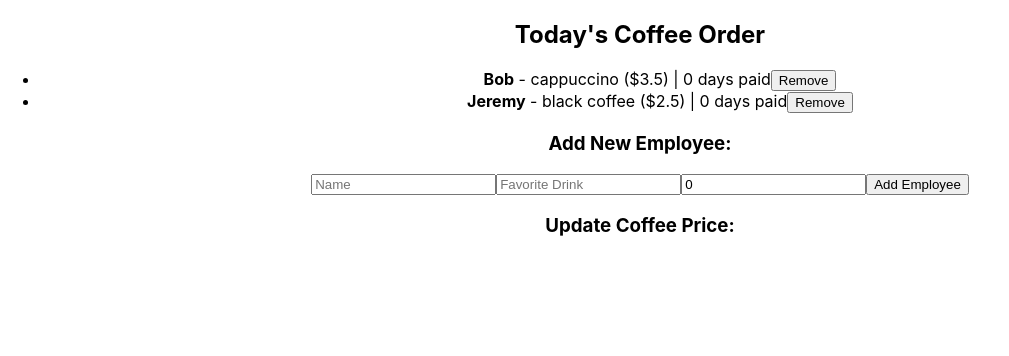
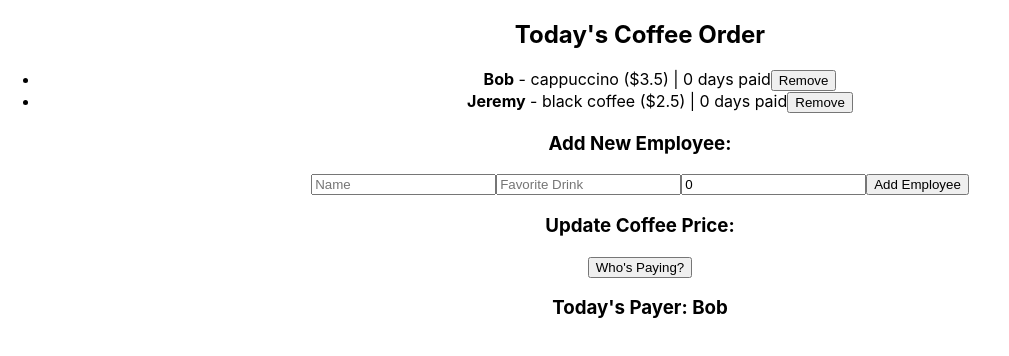
Before and after one commit to dustin-longenecker/coffee-payment, a React (Create React App) app: page / in a window 1280 px wide. Shown: the top 356 px of the page, without its empty margins (0-1009 px from the left). Built offline with nearby package versions, Linux system fonts and the light colour scheme.

Commit message:
added: logic and reasoning / README

```diff
--- a/src/Components/CoffeePayment.js
+++ b/src/Components/CoffeePayment.js
@@ -12,7 +12,7 @@ const CoffeePayment = () => {
   const [daysPaid, setDaysPaid] = useState(0);
 
 
-
+  //add
   const addEmployee = () => {
     if (name && drink && cost > 0) {
       setCoffees([...coffees, { name, drink, cost: parseFloat(cost) }]);
@@ -25,12 +25,44 @@ const CoffeePayment = () => {
     }
   };
 
+  // remove
   const removeEmployee = (index) => {
     const updatedCoffees = [...coffees];
     updatedCoffees.splice(index, 1);
     setCoffees(updatedCoffees);
   };
 
+
+
+
+  const getNextPayer = () => {
+    // logic to determine the next payer
+    // Calculate total amount paid per coworker
+  const amountPaidPerCoworker = coffees.reduce((acc, coffee) => {
+    acc[coffee.name] = (acc[coffee.name] || 0) + coffee.cost;
+    return acc;
+  }, {});
+
+  // Calculate average amount paid per coworker per day
+  const averagePaidPerCoworker = {};
+  for (const name in amountPaidPerCoworker) {
+    averagePaidPerCoworker[name] = amountPaidPerCoworker[name] / daysPaid;
+  }
+
+  // Find the coworker with the least average amount paid
+  let minPaid = Infinity;
+  let nextPayerIndex = 0;
+  coffees.forEach((coffee, index) => {
+    if (averagePaidPerCoworker[coffee.name] < minPaid) {
+      minPaid = averagePaidPerCoworker[coffee.name];
+      nextPayerIndex = index;
+    }
+  });
+
+  // Set the next payer index
+  setPayerIndex(nextPayerIndex);
+  };
+  const [payerIndex, setPayerIndex] = useState(0);
 
 
 
@@ -52,8 +84,8 @@ const CoffeePayment = () => {
       <button onClick={addEmployee}>Add Employee</button>
       <h3>Update Coffee Price:</h3>
       {/* <input type="number" value={coffeePrice} onChange={updateCoffeePrice} /> */}
-      {/* <button onClick={getNextPayer}>Who's Paying?</button> */}
-      {/* <h3>Today's Payer: {coffees[payerIndex].name}</h3> */}
+      <button onClick={getNextPayer}>Who's Paying?</button>
+      <h3>Today's Payer: {coffees[payerIndex].name}</h3>
     </div>
   );
 };
```
Also changed, not shown: 1 other file (tests, documents, lock files or other folders).
